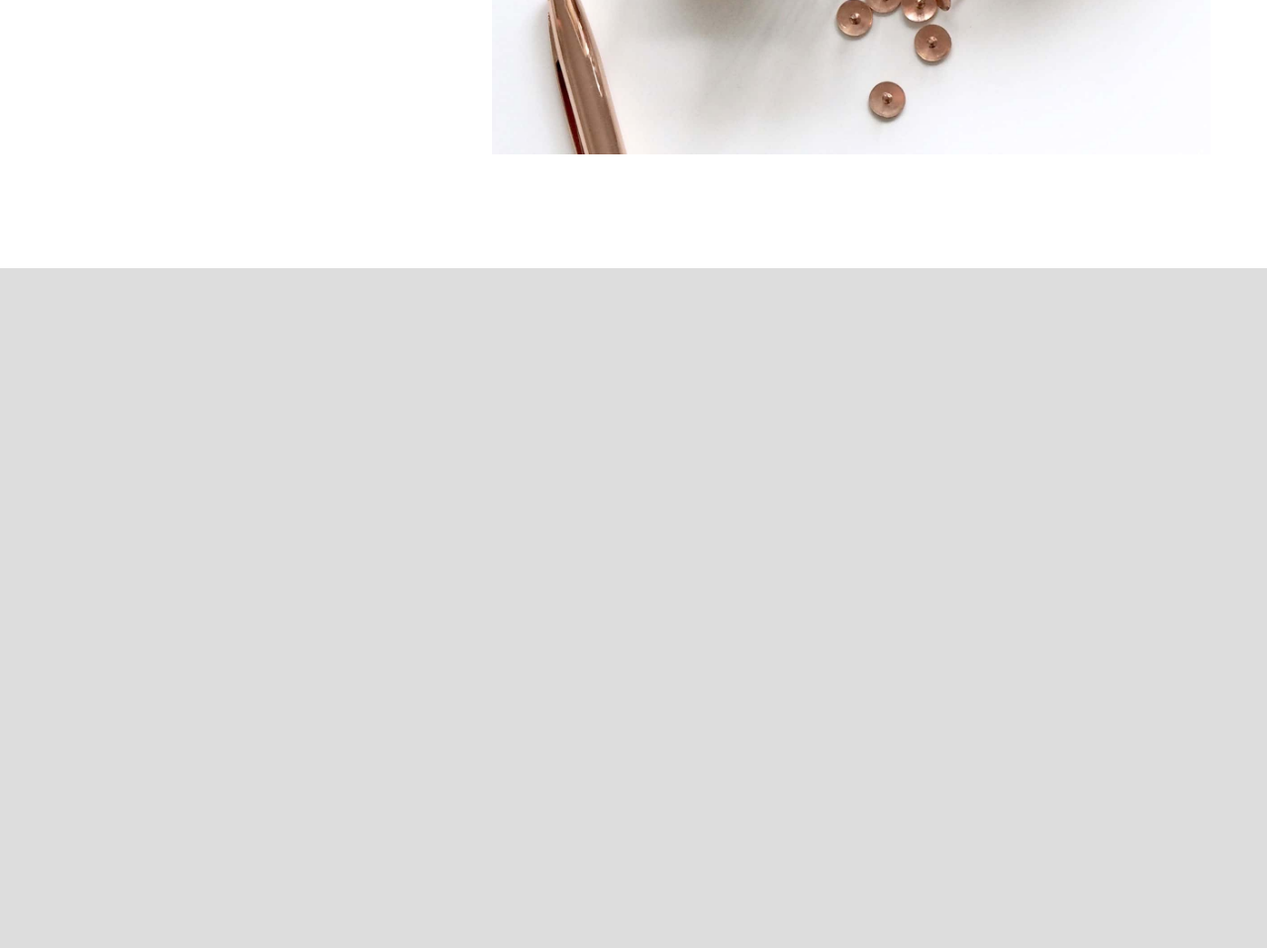
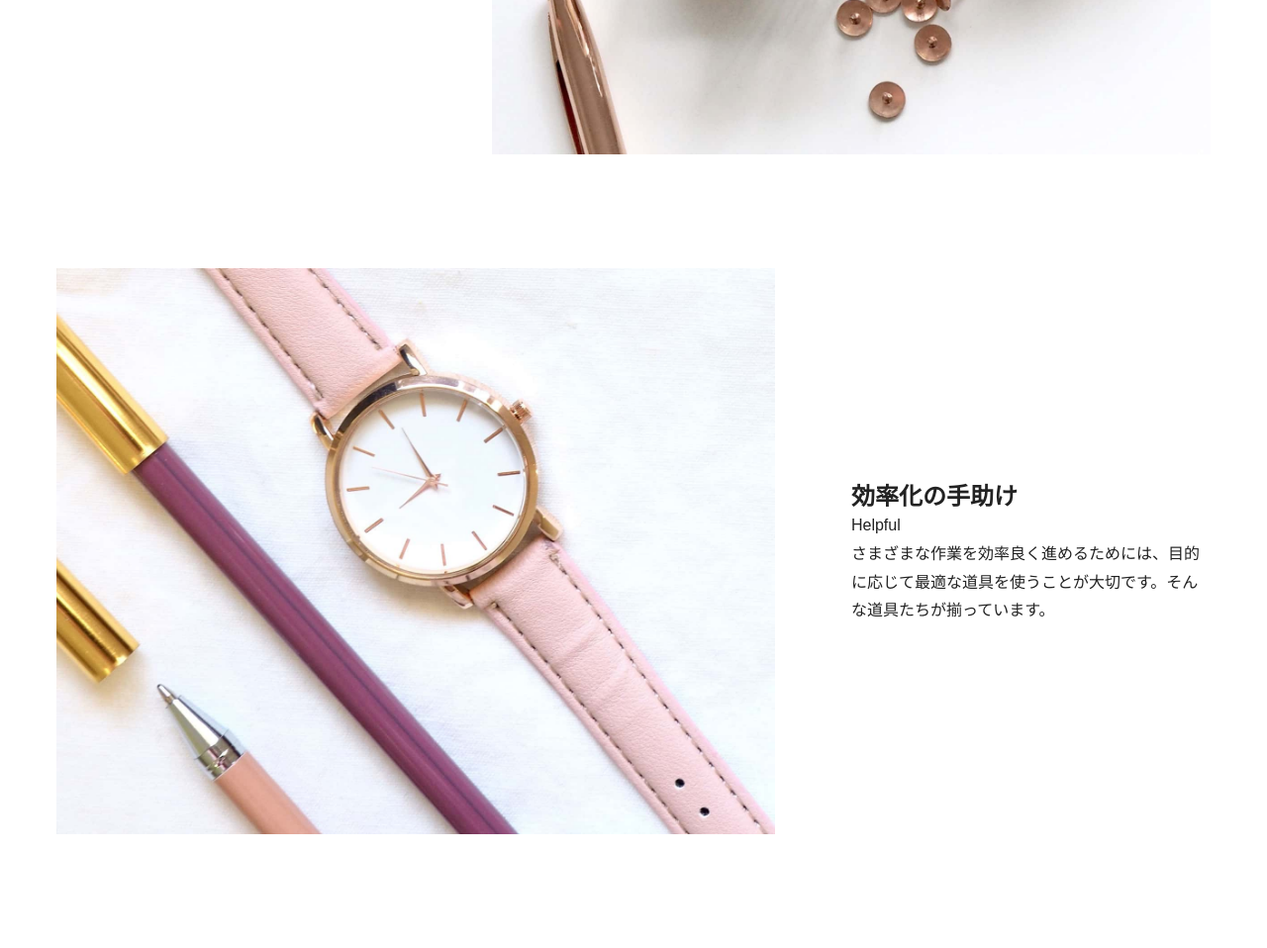
Before and after one commit to munablamu/ebisucom_HTML-CSS-modern-cording, a plain HTML site: page index.html in a window 1280 px wide. Shown: the part 1293-2251 px from the top of the page at 99% size. Before the commit the page ends 1564 px from the top, so only its background shows below. Drawn offline with Linux system fonts and the light colour scheme.

Commit message:
ch3-8まで

```diff
--- a/index.html
+++ b/index.html
@@ -57,5 +57,20 @@
         </figure>
       </div>
     </section>
+
+    <section class="imgtext">
+      <div class="imgtext-container reverse w-container">
+        <div class="text">
+          <h2>効率化の手助け</h2>
+          <p>Helpful</p>
+          <p>
+            さまざまな作業を効率良く進めるためには、目的に応じて最適な道具を使うことが大切です。そんな道具たちが揃っています。
+          </p>
+        </div>
+        <figure class="img">
+          <img src="img/helpful.jpg" alt="" width="1600" height="1260" />
+        </figure>
+      </div>
+    </section>
   </body>
 </html>
--- a/style.css
+++ b/style.css
@@ -120,6 +120,10 @@ img {
   background-color: #ffffff;
 }
 
+.imgtext + .imgtext {
+  padding-top: 0;
+}
+
 .imgtext-container {
   display: flex;
   flex-direction: column;
@@ -132,8 +136,13 @@ img {
     align-items: center;
   }
 
+  .imgtext-container.reverse {
+    flex-direction: row-reverse;
+  }
+
   .imgtext-container > .text {
     flex: 1;
+    min-width: 17em;
   }
 
   .imgtext-container > .img {
```
